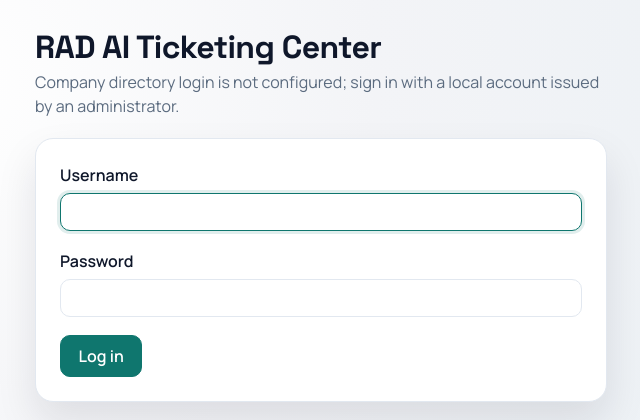
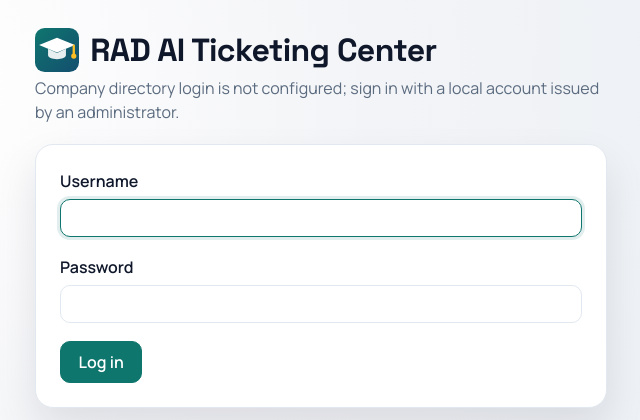
Before and after one commit to uzigolan/ai-toolkit-ticketing, a Flask app: page /login in a window 1280 px wide. Shown: the top 420 px of the page, without its empty margins (319-959 px from the left). Run offline with Flask 3, Linux system fonts and the light colour scheme; some libraries are stand-ins or nearby versions.

Commit message:
Show the mortarboard mark in the navbar and on the login page

```diff
--- a/static/style.css
+++ b/static/style.css
@@ -78,6 +78,27 @@ img, textarea, table { max-width: 100%; }
   font-weight: 700;
   font-size: 1.1rem;
   text-decoration: none;
+  display: flex;
+  align-items: center;
+  gap: 0.6rem;
+}
+
+.app-navbar .brand-mark {
+  width: 34px;
+  height: 34px;
+  flex-shrink: 0;
+}
+
+.login-title {
+  display: flex;
+  align-items: center;
+  gap: 0.7rem;
+}
+
+.login-mark {
+  width: 44px;
+  height: 44px;
+  flex-shrink: 0;
 }
 
 .app-navbar .navbar-brand small {
--- a/templates/base.html
+++ b/templates/base.html
@@ -17,8 +17,11 @@
   {% if session.get('username') %}
   <nav class="app-navbar">
     <a href="{{ url_for('all_tickets') }}" class="navbar-brand">
-      RAD AI
-      <small>Ticketing Center &middot; v{{ app_version }}</small>
+      <img src="{{ url_for('static', filename='favicon.svg') }}" alt="" class="brand-mark">
+      <span class="brand-text">
+        RAD AI
+        <small>Ticketing Center &middot; v{{ app_version }}</small>
+      </span>
     </a>
     <div class="app-nav">
       <a class="nav-link {% if request.endpoint == 'new_ticket' %}active{% endif %}"
--- a/templates/login.html
+++ b/templates/login.html
@@ -2,7 +2,10 @@
 {% block title %}Log in{% endblock %}
 {% block container_class %}narrow{% endblock %}
 {% block content %}
-<h1 class="page-title">{{ app_name }}</h1>
+<h1 class="page-title login-title">
+  <img src="{{ url_for('static', filename='favicon.svg') }}" alt="" class="login-mark">
+  {{ app_name }}
+</h1>
 <p class="page-subtitle">
   {% if ldap_enabled %}
     Sign in with your company directory account, or a local account issued by an administrator.
```
